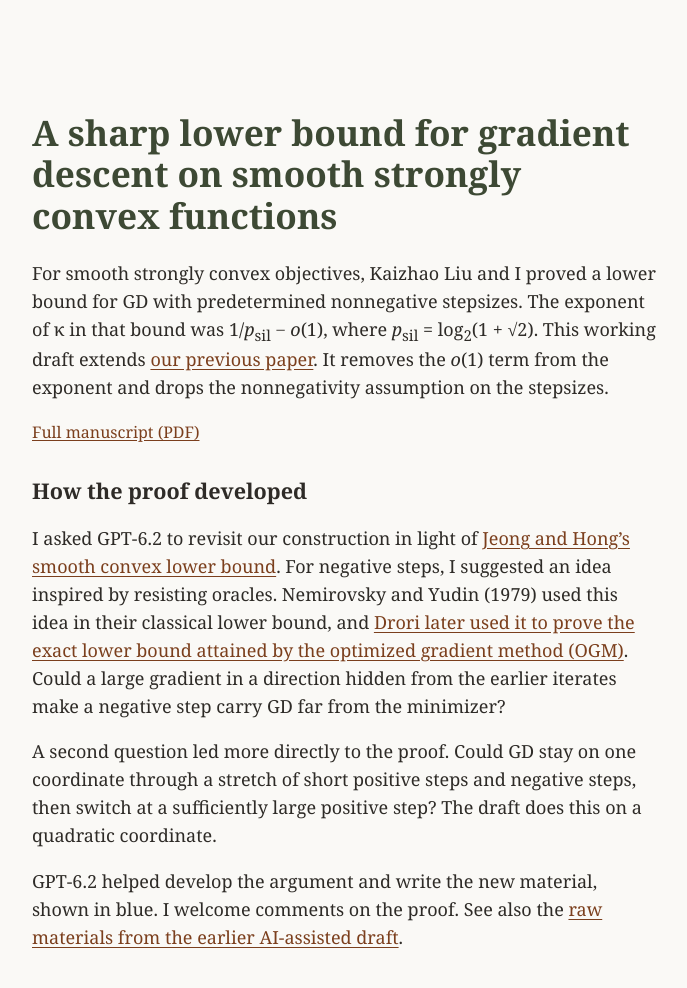
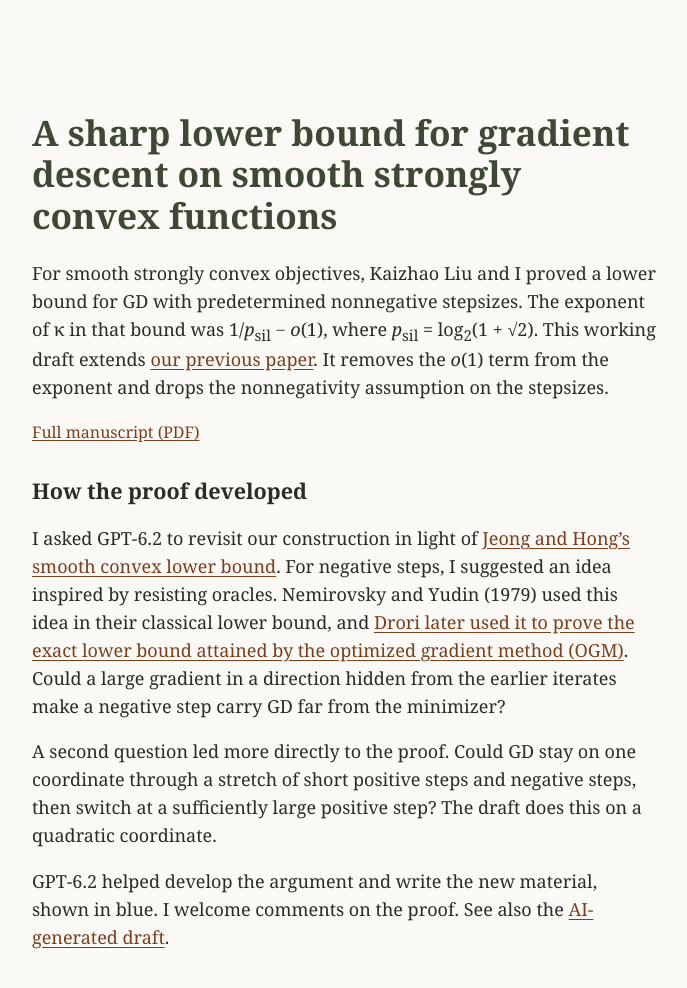
Before and after one commit to yeyuhanyyh/yeyuhanyyh.github.io, a plain HTML site: page ai-assisted/strongly-convex/index.html in a window 1280 px wide. Shown: the whole page, without its empty margins (296-983 px from the left). Drawn offline with Linux system fonts and the light colour scheme.

Commit message:
Relabel the AI-generated draft link

```diff
--- a/ai-assisted/strongly-convex/index.html
+++ b/ai-assisted/strongly-convex/index.html
@@ -14,5 +14,5 @@ a { color:#7b3f1d; text-underline-offset:.14em; } nav { font-size:1rem; }
 <h2 id="prompt">How the proof developed</h2>
 <p>I asked GPT-6.2 to revisit our construction in light of <a href="https://arxiv.org/abs/2611.30100">Jeong and Hong’s smooth convex lower bound</a>. For negative steps, I suggested an idea inspired by resisting oracles. Nemirovsky and Yudin (1979) used this idea in their classical lower bound, and <a href="https://arxiv.org/pdf/1606.01424#page=17">Drori later used it to prove the exact lower bound attained by the optimized gradient method (OGM)</a>. Could a large gradient in a direction hidden from the earlier iterates make a negative step carry GD far from the minimizer?</p>
 <p>A second question led more directly to the proof. Could GD stay on one coordinate through a stretch of short positive steps and negative steps, then switch at a sufficiently large positive step? The draft does this on a quadratic coordinate.</p>
-<p>GPT-6.2 helped develop the argument and write the new material, shown in blue. I welcome comments on the proof. See also the <a href="https://github.com/yeyuhanyyh/strongly-convex-silver-lower-bound">raw materials from the earlier AI-assisted draft</a>.</p>
+<p>GPT-6.2 helped develop the argument and write the new material, shown in blue. I welcome comments on the proof. See also the <a href="https://github.com/yeyuhanyyh/strongly-convex-silver-lower-bound">AI-generated draft</a>.</p>
 </main></body></html>
```
